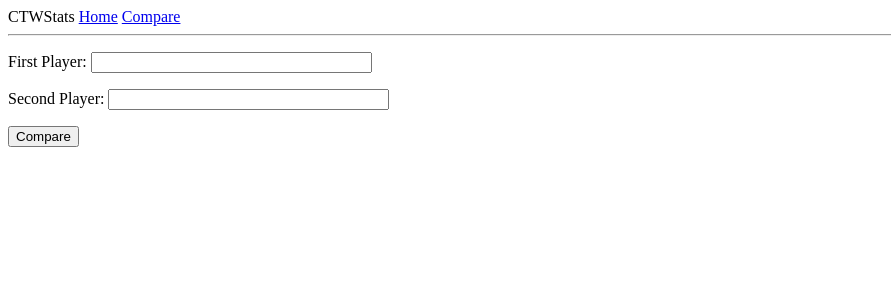
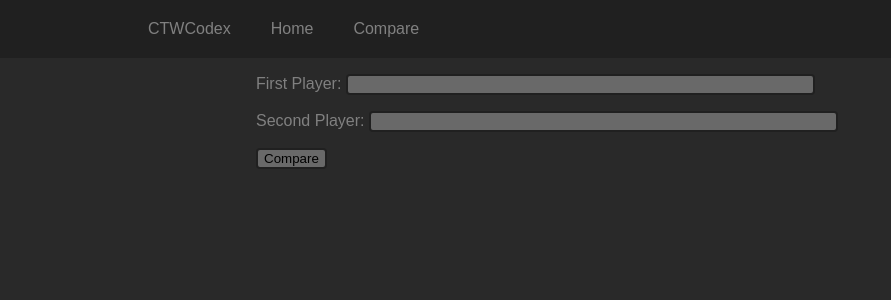
Before and after one commit to Zephirin1/CTWCodex, a Flask app: page /compare in a window 1280 px wide. Shown: the top 300 px of the page, without its empty margins (0-891 px from the left). Run offline with Flask 3, Linux system fonts and the light colour scheme.

Commit message:
Bug Fixes + Player Image + Front End Development
- Fixed bugs that caused page not found errors when forms were submitted incomplete.
- Implemented a cool feature where player stat pages show an image of the player character's face using a service called Crafatar.
- Started working on front end design!

```diff
--- a/ctwstatgrabber/app/forms.py
+++ b/ctwstatgrabber/app/forms.py
@@ -1,12 +1,13 @@
 from flask_wtf import FlaskForm
 from wtforms import StringField, SubmitField
+from wtforms.validators import DataRequired
 
 
 class SearchForm(FlaskForm):
-    playerName = StringField('Player Name')
+    playerName = StringField('Player Name', validators=[DataRequired()])
     submit = SubmitField('Search')
 
 class CompareForm(FlaskForm):
-    playerName1 = StringField('First Player')
-    playerName2 = StringField('Second Player')
+    playerName1 = StringField('First Player', validators=[DataRequired()])
+    playerName2 = StringField('Second Player', validators=[DataRequired()])
     submit = SubmitField('Compare')
--- a/ctwstatgrabber/app/routes.py
+++ b/ctwstatgrabber/app/routes.py
@@ -28,7 +28,7 @@
 
 # returns the API key
 def getAPIKey():
-    API_KEY = "78e5c9b1-9b38-415b-98b2-1dd590934cfd"
+    API_KEY = "b446d0d4-c982-4f49-942a-cf8acdd70ff0"
     return API_KEY
 
 # return a dictionary of relevant CTW stats from a section of the API response
@@ -541,7 +541,7 @@
                 db.session.add(newPlayer)
                 db.session.commit()
 
-            return render_template('player.html', displayName=displayName, title=displayName, winPercent=winPercent, winRatio=winRatio, wins=wins, losses=losses,
+            return render_template('player.html', displayName=displayName, uuid=uuid, title=displayName, winPercent=winPercent, winRatio=winRatio, wins=wins, losses=losses,
                                 capDeathRatio=capDeathRatio, caps=caps, woolsStolen=woolsStolen, capSuccessRate=capSuccessRate, capsPerGame=capsPerGame,
                                 kdr=kdr, kills=kills, deaths=deaths, assists=assists, killsPerGame=killsPerGame,
                                 huntingKDR=huntingKDR, huntingKills=huntingKills, huntingDeaths=huntingDeaths, huntingKillsPerGame=huntingKillsPerGame,
@@ -554,6 +554,7 @@
             player = db.session.scalar(sa.select(Player).where(Player.playerName == name.lower()))
 
             displayName = player.displayName
+            uuid = player.uuid
 
             winPercent = player.winPercent
             winRatio = player.winRatio
@@ -598,7 +599,7 @@
             radarValues = [playerWinIndex, playerCapIndex, playerHuntingIndex, playerKillIndex]
 
 
-            return render_template('player.html', displayName=displayName, title=displayName, winPercent=winPercent, winRatio=winRatio, wins=wins, losses=losses,
+            return render_template('player.html', displayName=displayName, uuid=uuid, title=displayName, winPercent=winPercent, winRatio=winRatio, wins=wins, losses=losses,
                                 capDeathRatio=capDeathRatio, caps=caps, woolsStolen=woolsStolen, capSuccessRate=capSuccessRate, capsPerGame=capsPerGame,
                                 kdr=kdr, kills=kills, deaths=deaths, assists=assists, killsPerGame=killsPerGame,
                                 huntingKDR=huntingKDR, huntingKills=huntingKills, huntingDeaths=huntingDeaths, huntingKillsPerGame=huntingKillsPerGame,
--- /dev/null
+++ b/ctwstatgrabber/app/static/style.css
@@ -0,0 +1,79 @@
+
+body {
+    background-color: #292929;
+    font-family: Arial, Helvetica, sans-serif;
+
+    margin: auto;
+}
+
+table {
+    color: gray;
+    border: 1px solid gray;
+    border-collapse: collapse;
+}
+
+h1 {
+    color: gray;
+}
+
+p {
+    color: gray;
+}
+
+ul {
+    list-style-type: none;
+    margin: auto;
+    width: 80%;
+    padding: 0;
+    overflow: hidden;
+}
+
+li {
+    float: left;
+}
+
+li a {
+    display: block;
+    padding: 20px;
+    text-decoration: none;
+    color: gray;
+    font-family: Arial, Helvetica, sans-serif;
+}
+
+li a:hover {
+    color: #202020;
+    background-color: gray;
+    animation-name: example;
+    animation-duration: 350ms;
+}
+
+@keyframes example {
+    from {color: gray; background-color: #202020;}
+    to {color: #202020; background-color: gray;}
+}
+
+.nav {
+    background-color: #202020;
+}
+
+.content {
+    width: 60%;
+    margin: auto;
+}
+
+input[type=text] {
+    width: 60%;
+    background-color: dimgray;
+    border: 2px solid #202020;
+    border-radius: 4px;
+}
+
+input[type=submit] {
+    background-color: dimgray;
+    border: 2px solid #202020;
+    border-radius: 4px;
+}
+
+form {
+    margin: auto;
+}
--- a/ctwstatgrabber/app/templates/base.html
+++ b/ctwstatgrabber/app/templates/base.html
@@ -1,19 +1,33 @@
 <!doctype html>
-<html>
+<html lang="en">
     <head>
+
         {% if title %}
         <title>{{ title }} - CTWCodex</title>
         {% else %}
         <title>CTWCodex</title>
         {% endif %}
+
+        <link rel="stylesheet" type="text/css" href="{{ url_for('static', filename='style.css') }}">
+
     </head>
     <body>
-        <div>
-            CTWStats
-            <a href="{{ url_for('home') }}">Home</a>
-            <a href="{{ url_for('compareSearch') }}">Compare</a>
+
+        <div class="nav">
+            <ul>
+                <li><a href="{{ url_for('home') }}">CTWCodex</a></li>
+                <li><a href="{{ url_for('home') }}">Home</a></li>
+                <li><a href="{{ url_for('compareSearch') }}">Compare</a></li>
+            </ul>
         </div>
-        <hr>
-        {% block content %}{% endblock %}
+
+
+
+
+        <div class="content">
+            {% block content %}{% endblock %}
+        </div>
+
+
     </body>
 </html>
--- a/ctwstatgrabber/app/templates/compare.html
+++ b/ctwstatgrabber/app/templates/compare.html
@@ -33,13 +33,14 @@
                         min: 0,
                         max: 1,
                         ticks: {
-                            count: 10
+                            count: 0
                         }
                     }
                 }
             }
         });
     </script>
+
 
     <p>Performance Stats: </p>
     <table border="1">
@@ -85,6 +86,7 @@
         </tr>
     </table>
 
+    <br>
     <p>Per-Game Stats: </p>
     <table border="1">
         <tr>
@@ -109,6 +111,7 @@
         </tr>
     </table>
 
+    <br>
     <p>Raw Stats: </p>
     <table border="1">
         <tr>
--- a/ctwstatgrabber/app/templates/player.html
+++ b/ctwstatgrabber/app/templates/player.html
@@ -5,6 +5,9 @@
     <script src="https://cdn.jsdelivr.net/npm/chart.js"></script>
 
     <h1>{{ displayName }}'s CTW Stats</h1>
+
+    <img src="https://crafatar.com/avatars/{{ uuid }}?overlay=true">
+
     <table border="1">
         <tr>
             <td>Wins: {{ wins }}</td>
@@ -85,7 +88,7 @@
                         min: 0,
                         max: 1,
                         ticks: {
-                            count: 10
+                            count: 0
                         }
                     }
                 }
```
Also changed, not shown: ctwstatgrabber/app.db, ctwstatgrabber/app/static/images/Oak_Planks_JE6_BE3.png.
